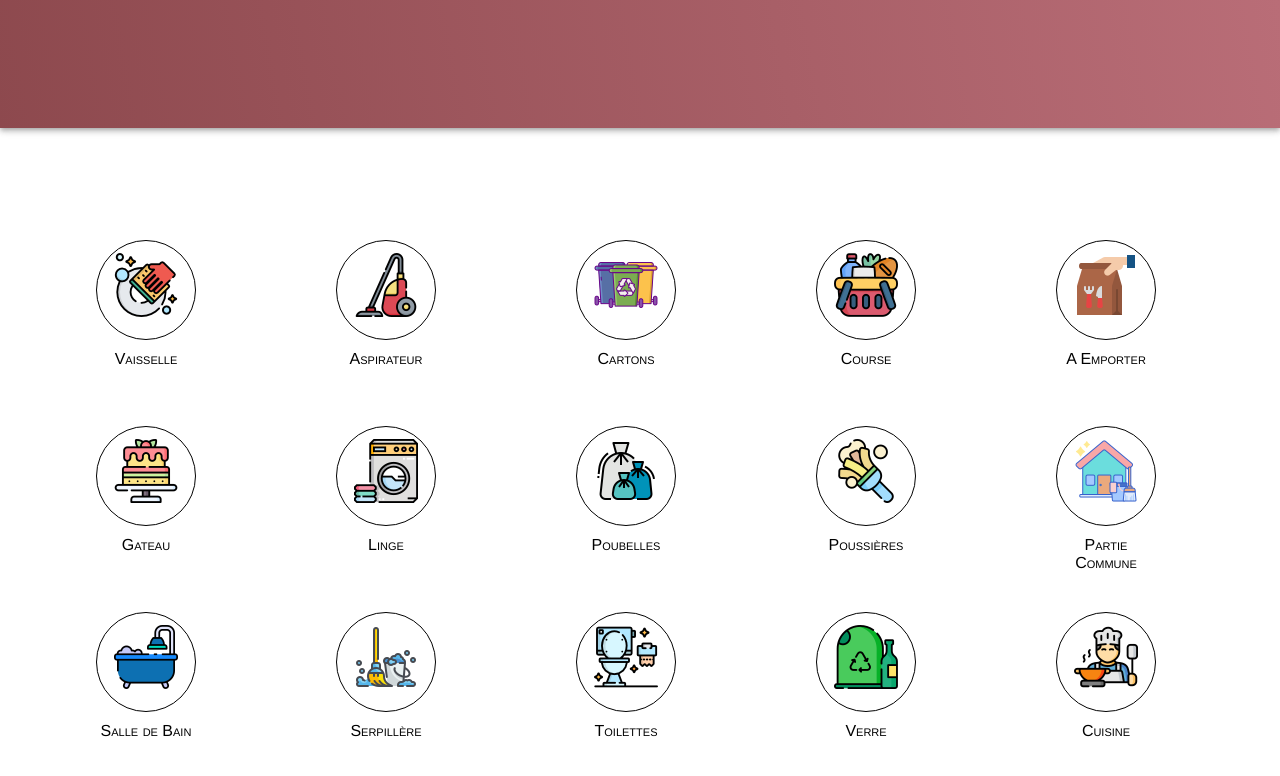
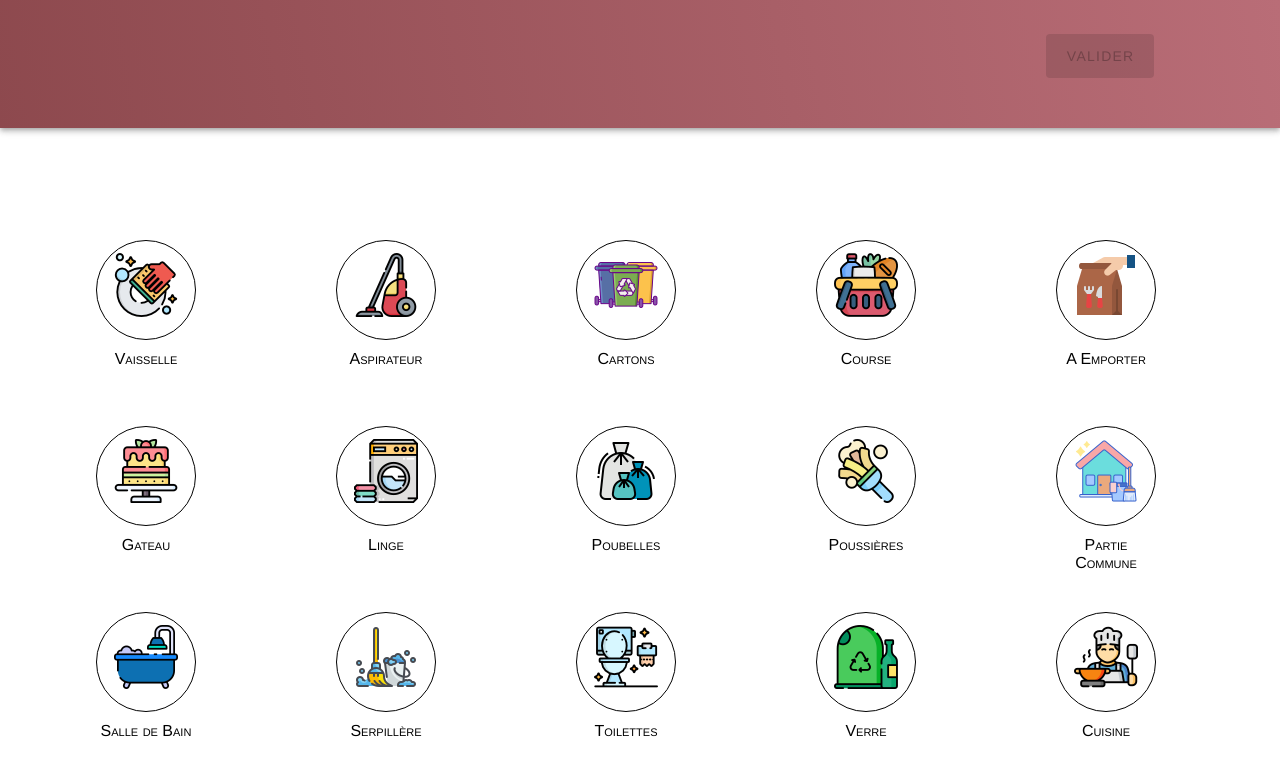
Before and after one commit to dcalme/rigg, a Vue app: page / in a window 1280 px wide. Shown: the top 776 px of the page. Built offline with nearby package versions, Linux system fonts and the light colour scheme; what vue-svgicon would draw is missing.

Commit message:
implement submit button

```diff
--- a/src/components/NavBar.vue
+++ b/src/components/NavBar.vue
@@ -1,31 +1,35 @@
 <template>
-  <div>
+  <div class="nav_container">
     <v-app-bar prominent class="navbar">
-      <div class="title">
-      <v-toolbar-title></v-toolbar-title>
-      </div>
+      <SubmitButton class="submit_button"/>
     </v-app-bar>
   </div>
 </template>
 
 <script>
+import SubmitButton from './SubmitButton.vue';
+
 export default {
   name: 'NavBar',
   props: {
     msg: String,
   },
+  components: {
+    SubmitButton,
+  },
 };
 </script>
 
 <style scoped>
-  .navbar {
-    background: rgb(140,71,76);
-background: linear-gradient(80deg, rgba(140,71,76,0.9892157546612395) 0%, rgba(185,109,119,1) 100%);
+.navbar {
+  background: rgb(140,71,76);
+  background: linear-gradient(80deg,rgba(140,71,76,0.9892157546612395) 0%,rgba(185,109,119,1) 100%);
+  display: flex;
+  flex-direction: row-reverse;
+}
 
- }
-  .title {
-    color: white;
-    margin-top: 30px;
-  padding: 10px;
-  }
+.submit_button {
+  margin-top: 20px;
+  margin-right: 100px;
+}
 </style>
--- a/src/components/SubmitButton.vue
+++ b/src/components/SubmitButton.vue
@@ -1,14 +1,26 @@
 <template>
   <div class="button">
-    <v-btn depressed color="#DC4C3F" >
-      Ok
-    </v-btn>
+    <div>
+      <v-btn raised large :disabled="!isActive">Valider</v-btn>
+    </div>
   </div>
 </template>
 
 <script>
 export default {
   name: 'SubmitButton',
+  props: {
+    isActive: Boolean,
+  },
+  data() {
+    return {
+    };
+  },
+  methods: {
+    toggleIsActive() {
+      this.isActive = !this.isActive;
+    },
+  },
 };
 </script>
 
```
